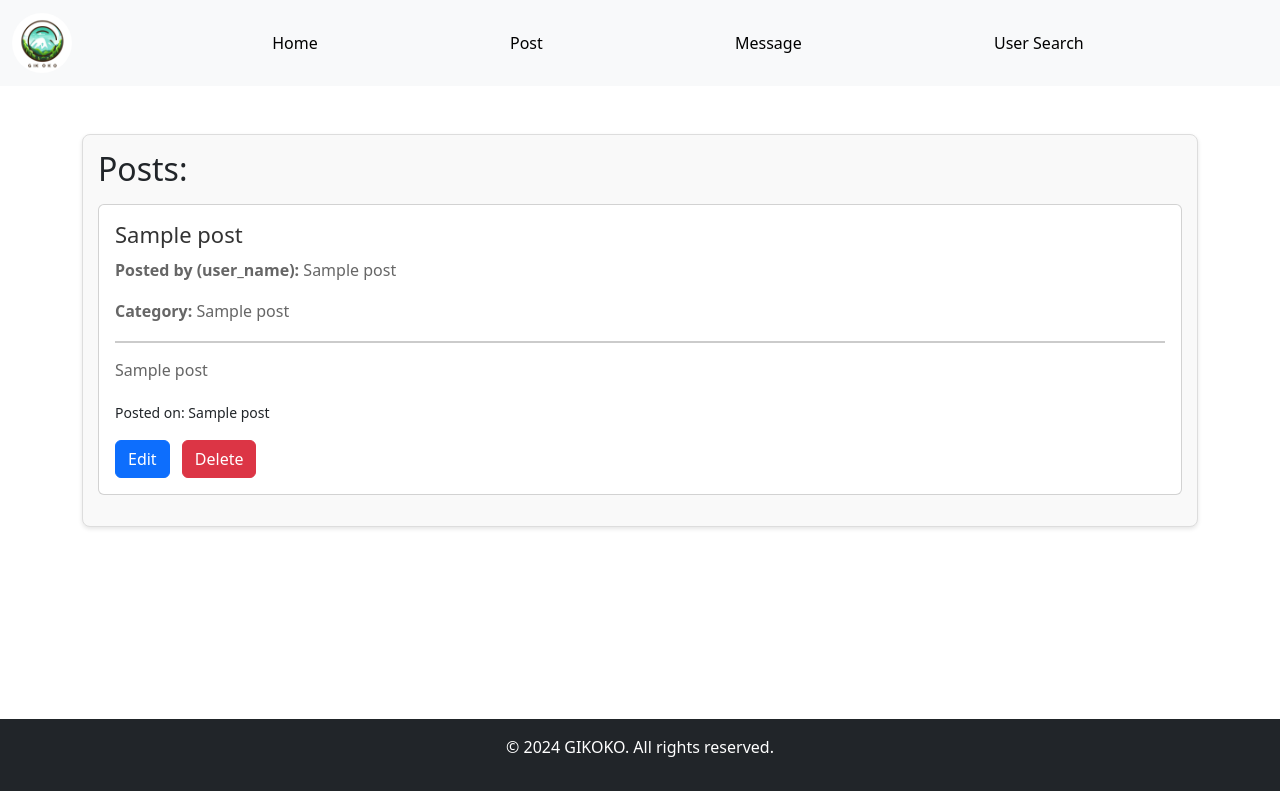
After one commit to s-faiq-haider-n/GIKOKO, a Flask app: page /fetch_userPosts in a window 1280 px wide. The commit adds this page. Run offline with Flask 3, Linux system fonts and the light colour scheme; the visitor is signed in with stand-in values (Sample User, id 1); a database or web service that is not in the repository returns one stand-in record (values such as "Sample title"); some libraries are stand-ins or nearby versions.

Commit message:
Dynamic Chat + Report Remaining

```diff
--- a/app.py
+++ b/app.py
@@ -208,10 +208,10 @@ def authenticate():
                 return redirect(url_for('Homepage'))
             else:
                 # Password does not match
-                return "Incorrect password. Please try again."
+                return render_template('incorrect_passcode.html')
         else:
             # User does not exist
-            return "User does not exist. Please register."
+            return render_template('user_notFound.html')
 
     # If GET request or form submission fails, render login page
     return render_template('login.html')
@@ -394,6 +394,55 @@ def fetch_lPosts():
     return render_template("posts_fetched.html", posts=posts, )
 
 
+@app.route("/fetch_userPosts")
+def fetch_userPosts():
+    logged_userID = session["user_id"]
+    logged_userID = str(logged_userID)
+    query = """SELECT posts.*, users.user_name
+            FROM posts
+            JOIN users ON posts.user_id = users.user_id
+            WHERE posts.user_id = """
+    query = query+logged_userID+" ORDER BY posts.post_time DESC;"
+    posts = get_Posts(query)
+    return render_template("user_posts_fetched.html", posts=posts, )
+
+
+@app.route("/edit_post", methods=['POST'])
+def edit_post():
+    post_id = request.form['post_id']
+    new_title = request.form['edit_title']
+    new_content = request.form['edit_content']
+    conn = get_db_connection()
+    cur = conn.cursor()
+    # Execute query
+    cur.execute(
+        "UPDATE posts SET title=%s , post_content=%s WHERE post_id=%s", (
+            new_title, new_content, post_id)
+    )
+    conn.commit()
+    # Close the cursor and connection
+    cur.close()
+    conn.close()
+    return redirect(url_for('fetch_userPosts'))
+
+
+@app.route("/delete_post", methods=['POST'])
+def delete_post():
+    post_id = request.form['post_id']
+    conn = get_db_connection()
+    cur = conn.cursor()
+    # Execute query
+    cur.execute(
+        "DELETE FROM posts WHERE post_id = %s", (
+            post_id,)
+    )
+    conn.commit()
+    # Close the cursor and connection
+    cur.close()
+    conn.close()
+    return redirect(url_for('fetch_userPosts'))
+
+
 @app.route("/dm")
 def dm():
     # get the user id of the current user
--- a/static/style-post.css
+++ b/static/style-post.css
@@ -118,3 +118,9 @@
 #allPosts {
     animation: colorChange 1s infinite; /* Infinite color-changing animation */
 }
+
+.yourpost
+{
+    margin-top: 7%;
+    margin-left: 110%;
+}
--- /dev/null
+++ b/templates/user_posts_fetched.html
@@ -0,0 +1,140 @@
+<!DOCTYPE html>
+<html lang="en">
+
+<head>
+    <meta charset="UTF-8">
+    <title>Post Display</title>
+    <link rel="icon" type="image/png" href="logo.jpg">
+    <link href="https://cdn.jsdelivr.net/npm/bootstrap@5.3.0/dist/css/bootstrap.min.css" rel="stylesheet">
+    <link rel="stylesheet" href="{{ url_for('static', filename='posts_fetched.css') }}">
+</head>
+
+<body>
+
+    <!-- Navbar -->
+    <nav class="navbar navbar-expand-lg navbar-light bg-light">
+        <div class="container-fluid">
+            <a class="navbar-brand" href="#"><img src="{{ url_for('static', filename='logo.jpg') }}" alt="GIKOKO Logo"
+                    class="logo"></a>
+            <button class="navbar-toggler" type="button" data-bs-toggle="collapse" data-bs-target="#navbarNav"
+                aria-controls="navbarNav" aria-expanded="false" aria-label="Toggle navigation">
+                <span class="navbar-toggler-icon"></span>
+            </button>
+            <div class="collapse navbar-collapse" id="navbarNav">
+                <ul class="navbar-nav">
+                    <li class="nav-item">
+                        <a class="nav-link" href="/dashboard">Home</a>
+                    </li>
+                    <li class="nav-item">
+                        <a class="nav-link" href="/post_page">Post</a>
+                    </li>
+                    <li class="nav-item">
+                        <a class="nav-link" href="/dm">Message</a>
+                    </li>
+                    <li class="nav-item">
+                        <a class="nav-link" href="/userSearch">User Search</a>
+                    </li>
+                </ul>
+            </div>
+        </div>
+    </nav>
+
+    <!-- Display Post -->
+    <div class="container mt-5">
+        <!-- Example post -->
+        <div class="post">
+            <h2>Posts:</h2>
+            {% if posts %}
+            {% for post in posts %}
+            <div class="card my-3">
+                <div class="card-body">
+                    <h3>{{ post[4] }}</h3>
+                    <p><strong>Posted by (user_name):</strong> {{ post[6] }}</p>
+                    <p><strong>Category:</strong> {{ post[3] }}</p>
+                    <hr>
+                    <p>{{ post[5] }}</p>
+                    <small>Posted on: {{ post[2] }}</small>
+                    <div class="mt-3">
+                        <!-- Edit Button -->
+                        <button class="btn btn-primary" data-bs-toggle="modal"
+                            data-bs-target="#editPostModal{{ post[0] }}">
+                            <i class="bi bi-pencil"></i> Edit
+                        </button>
+                        <!-- Delete Button -->
+                        <button class="btn btn-danger ms-2" data-bs-toggle="modal"
+                            data-bs-target="#deletePostModal{{ post[0] }}">
+                            <i class="bi bi-trash"></i> Delete
+                        </button>
+                    </div>
+                </div>
+            </div>
+
+            <!-- Edit Post Modal -->
+            <div class="modal fade" id="editPostModal{{ post[0] }}" tabindex="-1" aria-labelledby="editPostModalLabel"
+                aria-hidden="true">
+                <div class="modal-dialog">
+                    <div class="modal-content">
+                        <div class="modal-header">
+                            <h5 class="modal-title" id="editPostModalLabel">Edit Post</h5>
+                            <button type="button" class="btn-close" data-bs-dismiss="modal" aria-label="Close"></button>
+                        </div>
+                        <div class="modal-body">
+                            <!-- Form for editing post -->
+                            <form action="/edit_post" method="POST">
+                                <input type="hidden" name="post_id" value="{{ post[0] }}">
+                                <div class="mb-3">
+                                    <label for="editTitle" class="form-label">Title</label>
+                                    <input type="text" class="form-control" id="editTitle" name="edit_title"
+                                        value="{{ post[4] }}">
+                                </div>
+                                <div class="mb-3">
+                                    <label for="editContent" class="form-label">Content</label>
+                                    <textarea class="form-control" id="editContent" rows="8"
+                                        name="edit_content">{{ post[5] }}</textarea>
+                                </div>
+                                <button type="submit" class="btn btn-primary">Save Changes</button>
+                            </form>
+                        </div>
+                    </div>
+                </div>
+            </div>
+
+            <!-- Delete Post Modal -->
+            <div class="modal fade" id="deletePostModal{{ post[0] }}" tabindex="-1"
+                aria-labelledby="deletePostModalLabel" aria-hidden="true">
+                <div class="modal-dialog">
+                    <div class="modal-content">
+                        <div class="modal-header">
+                            <h5 class="modal-title" id="deletePostModalLabel">Delete Post</h5>
+                            <button type="button" class="btn-close" data-bs-dismiss="modal" aria-label="Close"></button>
+                        </div>
+                        <div class="modal-body">
+                            <p>Are you sure you want to delete this post?</p>
+                            <form action="/delete_post" method="POST">
+                                <input type="hidden" name="post_id" value="{{ post[0] }}">
+                                <button type="submit" class="btn btn-danger">Delete</button>
+                            </form>
+                        </div>
+                    </div>
+                </div>
+            </div>
+
+            {% endfor %}
+            {% else %}
+            <p>Sorry! No posts in this section.</p>
+            {% endif %}
+        </div>
+    </div>
+
+    <footer class="footer bg-dark text-white text-center py-3">
+        <div class="container">
+            <p>&copy; 2024 GIKOKO. All rights reserved.</p>
+        </div>
+    </footer>
+
+    <!-- Scripts -->
+    <script src="https://cdn.jsdelivr.net/npm/bootstrap@5.3.0/dist/js/bootstrap.bundle.min.js"></script>
+    <script src="https://code.jquery.com/jquery-3.5.1.min.js"></script>
+</body>
+
+</html>
```
Also changed, not shown: templates/Homepage.html (+1 -22 lines), templates/incorrect_passcode.html (added, +34 -0 lines), templates/post.html (+9 -1 lines), templates/user_notFound.html (added, +34 -0 lines).
